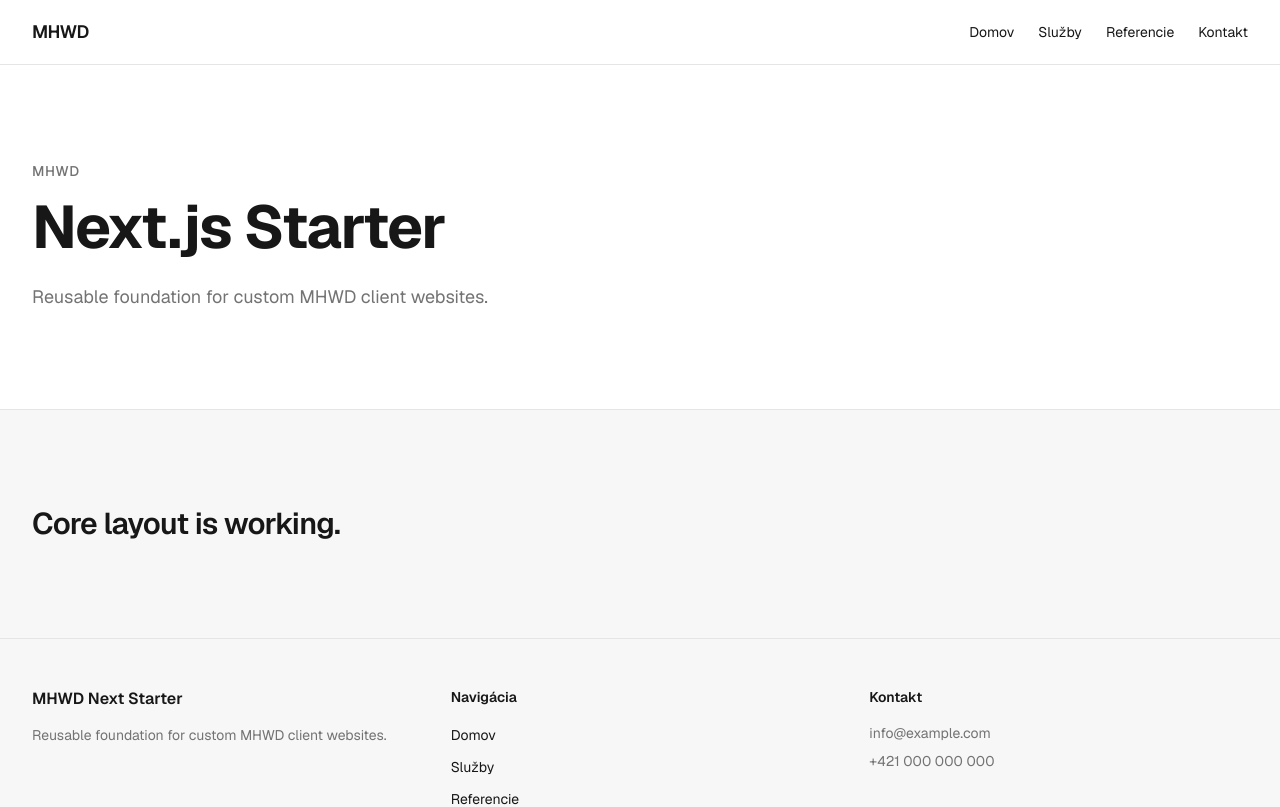
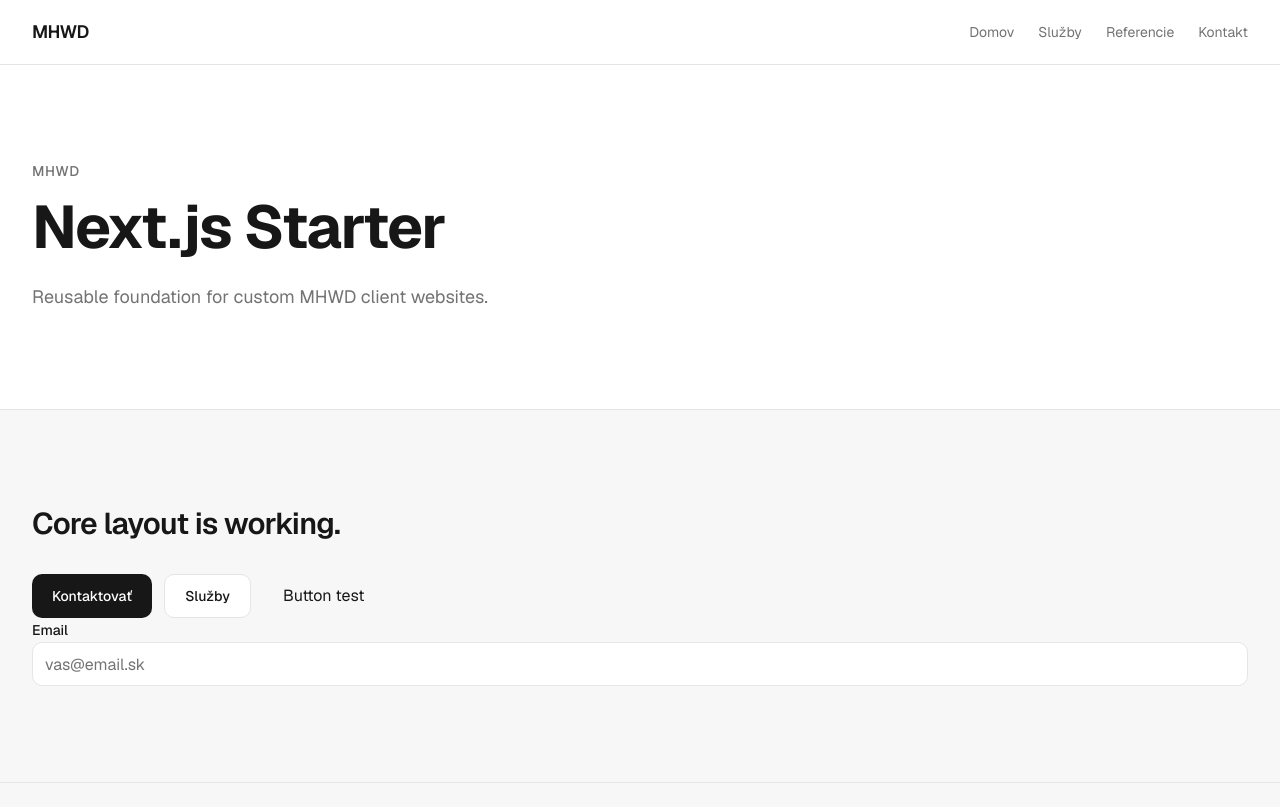
Before and after one commit to slowrocky/mhwd-next-starter, a Next.js app: page / in a window 1280 px wide. Shown: the top 807 px of the page. Built offline with nearby package versions, Linux system fonts and the light colour scheme.

Commit message:
Add reusable UI primitives

```diff
--- /dev/null
+++ b/src/app/components/ui/button-link.tsx
@@ -0,0 +1,36 @@
+import Link from "next/link";
+import type { ReactNode } from "react";
+
+type ButtonLinkVariant = "primary" | "secondary" | "ghost";
+
+type ButtonLinkProps = {
+  children: ReactNode;
+  href: string;
+  variant?: ButtonLinkVariant;
+  className?: string;
+};
+
+const variants: Record<ButtonLinkVariant, string> = {
+  primary: "bg-primary text-primary-foreground hover:opacity-90",
+
+  secondary:
+    "border border-border bg-background text-foreground hover:bg-surface",
+
+  ghost: "bg-transparent text-foreground hover:bg-surface",
+};
+
+export function ButtonLink({
+  children,
+  href,
+  variant = "primary",
+  className = "",
+}: ButtonLinkProps) {
+  return (
+    <Link
+      href={href}
+      className={`inline-flex h-11 items-center justify-center rounded-md px-5 text-sm font-medium transition-colors focus-visible:outline-none focus-visible:ring-2 focus-visible:ring-foreground focus-visible:ring-offset-2 ${variants[variant]} ${className}`}
+    >
+      {children}
+    </Link>
+  );
+}
--- /dev/null
+++ b/src/app/components/ui/button.tsx
@@ -0,0 +1,35 @@
+import type { ButtonHTMLAttributes, ReactNode } from "react";
+
+type ButtonVariant = "primary" | "secondary" | "ghost";
+
+type ButtonProps = ButtonHTMLAttributes<HTMLButtonElement> & {
+  children: ReactNode;
+  variant?: ButtonVariant;
+};
+
+const variants: Record<ButtonVariant, string> = {
+  primary: "bg-primary text-primary-foreground hover:opacity-90",
+
+  secondary:
+    "border border-border bg-background text-foreground hover:bg-surface",
+
+  ghost: "bg-transparent text-foreground hover:bg-surface",
+};
+
+export function Button({
+  children,
+  variant = "primary",
+  className = "",
+  type = "button",
+  ...props
+}: ButtonProps) {
+  return (
+    <button
+      type={type}
+      className={`inline-flex h-11 items-center justify-center rounded-md px-5 text-sm font-medium transition-colors focus-visible:outline-none focus-visible:ring-2 focus-visible:ring-foreground focus-visible:ring-offset-2 disabled:pointer-events-none disabled:opacity-50 ${variants[variant]} ${className}`}
+      {...props}
+    >
+      {children}
+    </button>
+  );
+}
--- /dev/null
+++ b/src/app/components/ui/input.tsx
@@ -0,0 +1,12 @@
+import type { InputHTMLAttributes } from "react";
+
+type InputProps = InputHTMLAttributes<HTMLInputElement>;
+
+export function Input({ className = "", ...props }: InputProps) {
+  return (
+    <input
+      className={`h-11 w-full rounded-md border border-border bg-background px-3 text-sm text-foreground outline-none transition-colors placeholder:text-muted focus:border-foreground disabled:cursor-not-allowed disabled:opacity-50 ${className}`}
+      {...props}
+    />
+  );
+}
--- /dev/null
+++ b/src/app/components/ui/label.tsx
@@ -0,0 +1,7 @@
+import type { LabelHTMLAttributes } from "react";
+
+type LabelProps = LabelHTMLAttributes<HTMLLabelElement>;
+
+export function Label({ className = "", ...props }: LabelProps) {
+  return <label className={`text-sm font-medium ${className}`} {...props} />;
+}
--- /dev/null
+++ b/src/app/components/ui/textarea.tsx
@@ -0,0 +1,12 @@
+import type { TextareaHTMLAttributes } from "react";
+
+type TextareaProps = TextareaHTMLAttributes<HTMLTextAreaElement>;
+
+export function Textarea({ className = "", ...props }: TextareaProps) {
+  return (
+    <textarea
+      className={`min-h-32 w-full resize-y rounded-md border border-border bg-background px-3 py-3 text-sm text-foreground outline-none transition-colors placeholder:text-muted focus:border-foreground disabled:cursor-not-allowed disabled:opacity-50 ${className}`}
+      {...props}
+    />
+  );
+}
--- a/src/app/globals.css
+++ b/src/app/globals.css
@@ -48,11 +48,6 @@
   text-rendering: optimizeLegibility;
 }
 
-a {
-  color: inherit;
-  text-decoration: none;
-}
-
 button,
 input,
 textarea,
--- a/src/app/page.tsx
+++ b/src/app/page.tsx
@@ -1,5 +1,9 @@
 import { Container } from "@/app/components/layout/container";
 import { Section } from "@/app/components/layout/section";
+import { Button } from "@/app/components/ui/button";
+import { ButtonLink } from "@/app/components/ui/button-link";
+import { Label } from "./components/ui/label";
+import { Input } from "./components/ui/input";
 
 export default function Home() {
   return (
@@ -27,6 +31,25 @@
           <h2 className="text-2xl font-semibold tracking-tight sm:text-3xl">
             Core layout is working.
           </h2>
+          <div className="mt-8 flex flex-wrap gap-3">
+            <ButtonLink href="/kontakt">Kontaktovať</ButtonLink>
+
+            <ButtonLink href="/sluzby" variant="secondary">
+              Služby
+            </ButtonLink>
+
+            <Button variant="ghost">Button test</Button>
+          </div>
+          <div className="space-y-2">
+            <Label htmlFor="email">Email</Label>
+
+            <Input
+              id="email"
+              name="email"
+              type="email"
+              placeholder="vas@email.sk"
+            />
+          </div>
         </Container>
       </Section>
     </main>
```
